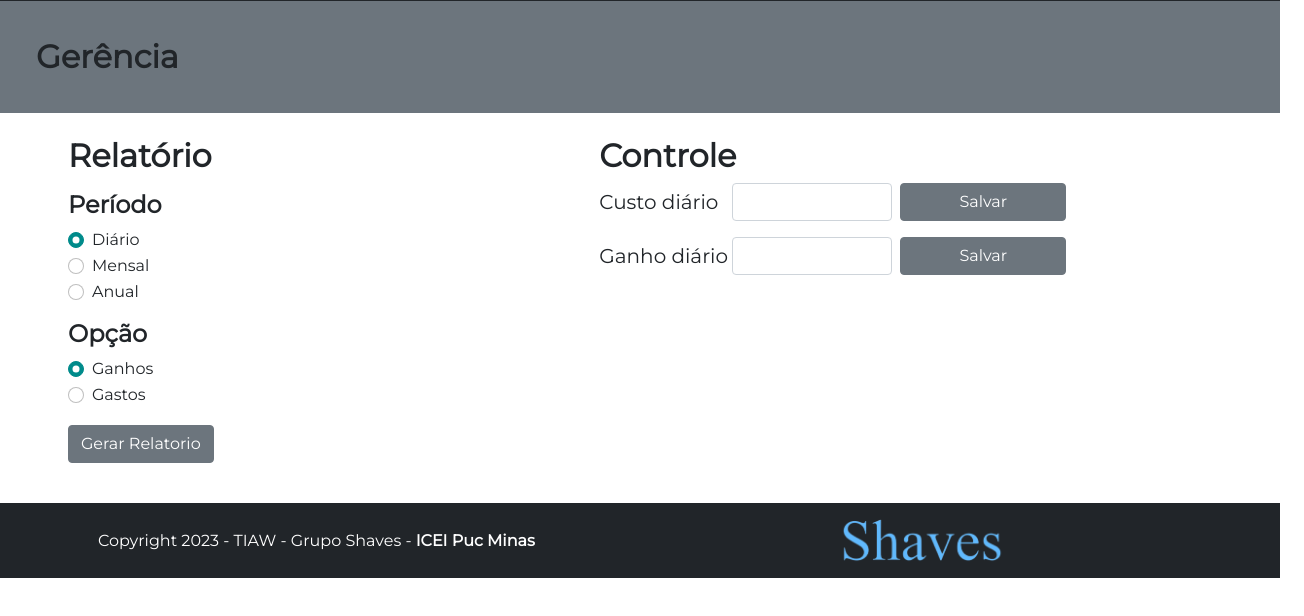
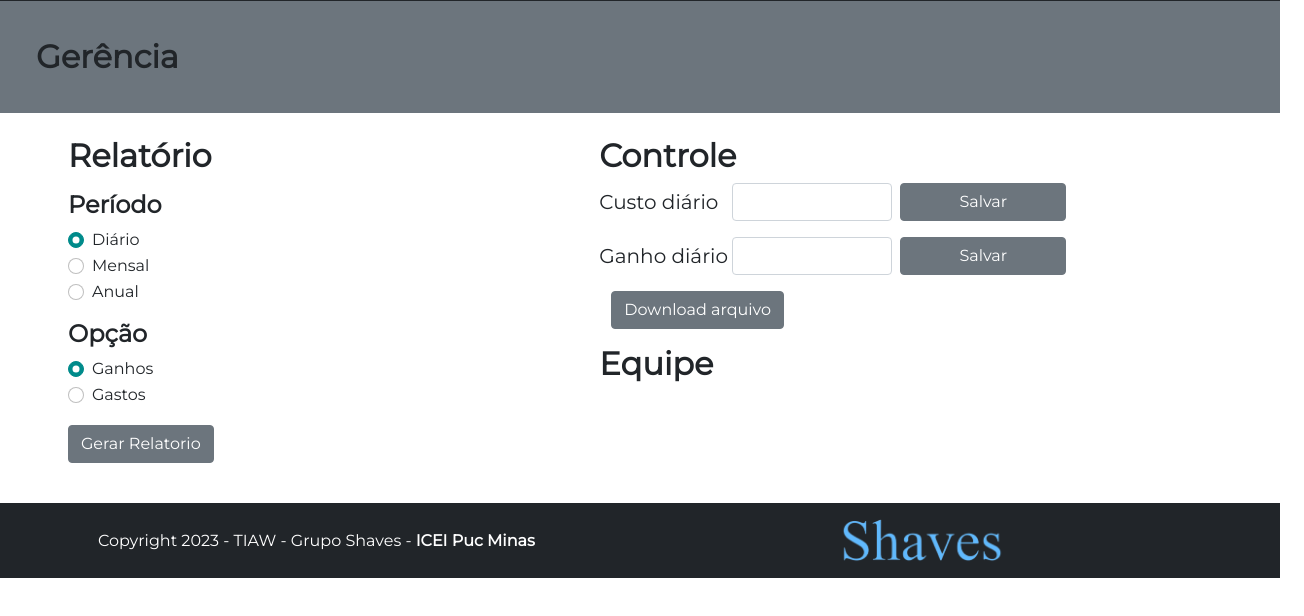
Before and after one commit to ICEI-PUC-Minas-PCO-SI/pco-si-2023-1-p1-proj-web-t1-grupo-4-shaves, a plain HTML site: page src/pages/TelaAdministracao.html in a window 1280 px wide. Shown: the part 86-702 px from the top of the page, 1304 px wide, since content can reach past the window. Drawn offline with nearby package versions, Linux system fonts and the light colour scheme; some packages are replaced by stand-ins of ours; a script that the page names is missing.

Commit message:
Finalizando interface de gerência

```diff
--- a/src/pages/TelaAdministracao.html
+++ b/src/pages/TelaAdministracao.html
@@ -120,7 +120,7 @@
                 <button type="button" class="btn btn-secondary mt-3" id="gerar-relatorio">Gerar Relatorio</button>
             </section>
             <section class="col-7" id="section-controle">
-                <div id="controle-valores">
+                <div id="controle-valores" class="px-0">
                     <h2 class="row d-block">
                         Controle
                     </h2>
@@ -134,8 +134,12 @@
                         <input id="valor-ganho" type="text" class="form-control d-inline" aria-label="Default" aria-describedby="inputGroup-sizing-default">
                         <button type="button" class="btn btn-secondary d-inline w-25 ms-2" id="salvar-ganho-d">Salvar</button>
                     </div>
+                    <button type="button" class="btn btn-secondary mt-3" id="gerar-relatorio">Download arquivo</button>
                 </div>
                 <div id="controle-barbeiros" class="container-fluid p-0">
+                    <h2 class="row d-block mt-3">
+                        Equipe
+                    </h2>
                     <!-- Aqui os cards dos barbeiros são inseridos via JS -->
                 </div>
             </section>
--- a/src/style/EstiloTelaAdministracao.css
+++ b/src/style/EstiloTelaAdministracao.css
@@ -5,6 +5,11 @@
 }
 
 body { font-family: 'Montserrat'; }
+
+html, body {
+    max-width: 100%;
+    overflow-x: hidden;
+}
 
 #retangulo-titulo { height: 7rem; }
 
```
